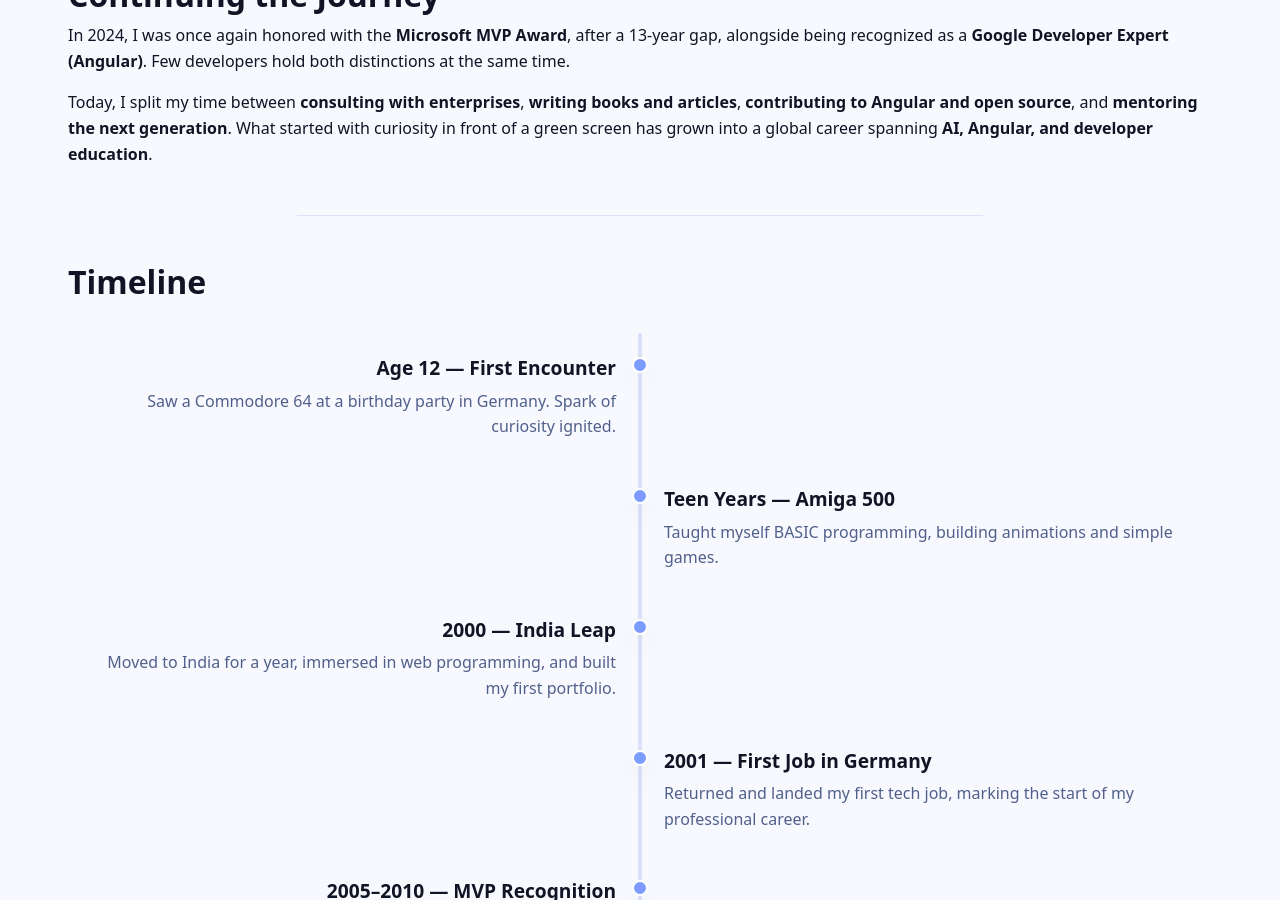
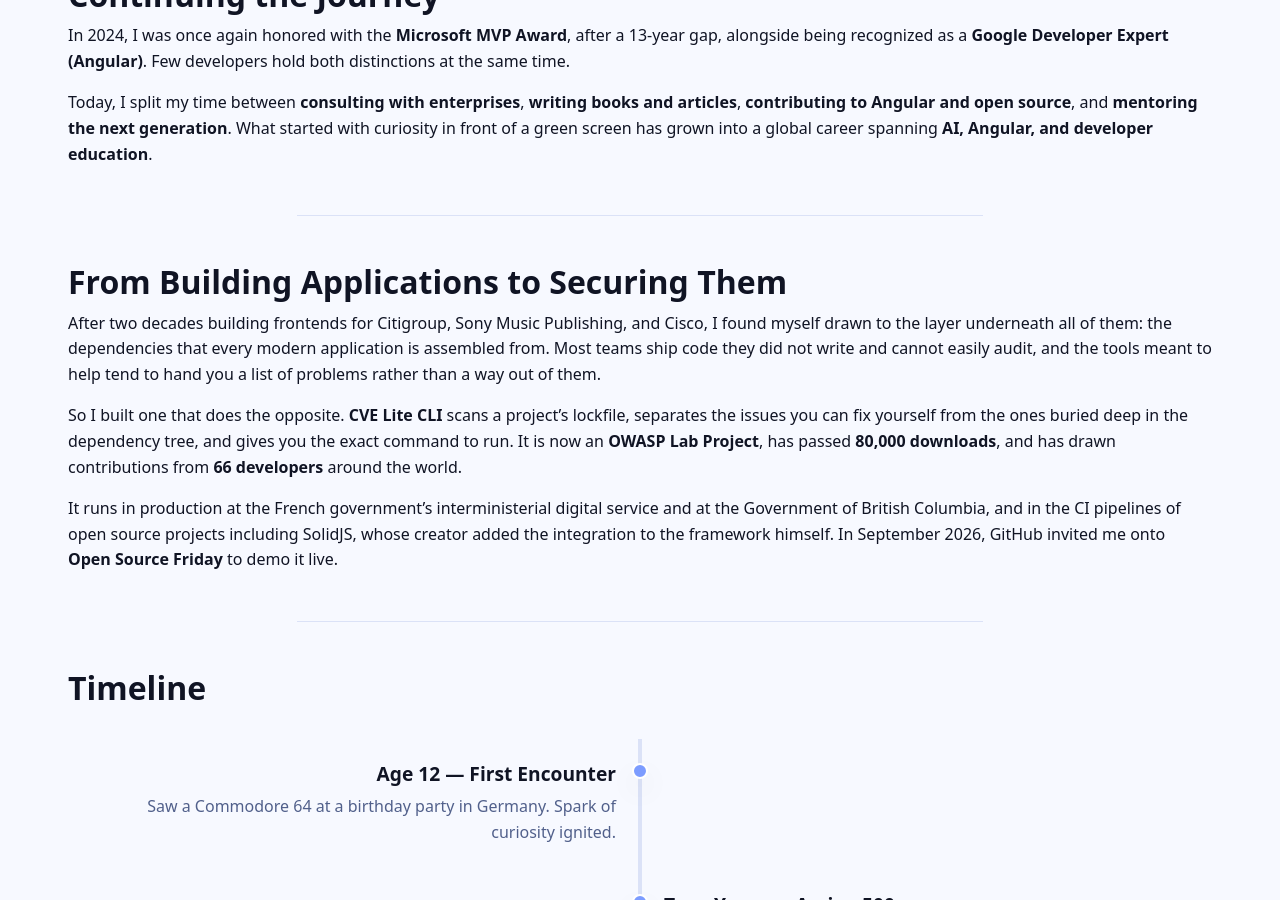
Before and after one commit to sonukapoor/sonukapoor-site.com, a Jekyll site: the page built from about.md, in a window 1280 px wide and 900 px high, scrolled down 1033 px. Built offline with Jekyll 4.4.1, drawn with Linux system fonts in a browser that asks for light colours; some of the changed text lies outside the part shown.

Commit message:
feat(about): add the security chapter and bring the timeline to 2026
The page told the story up to the 2024 awards and stopped, so the most
recent work was missing entirely: no OWASP, no CVE Lite CLI, no Open
Source Friday. A narrative that ends two years ago reads as one that
ended.

Adds a section framing the security work as the continuation of the
career rather than a side project, plus timeline entries for the OWASP
Lab graduation and the GitHub appearance. Schema gains the project in
the Person description, two security topics under knowsAbout, and three
keywords.

```diff
--- a/about.md
+++ b/about.md
@@ -18,6 +18,9 @@
   - Speaker
   - Author
   - Open Source
+  - OWASP
+  - CVE Lite CLI
+  - Software Supply Chain Security
 schema:
   "@context": "https://schema.org"
   "@graph":
@@ -56,7 +59,7 @@
       url: "https://sonukapoor.com/"
       image: "https://sonukapoor.com/images/og/home.jpg"
       jobTitle: "Senior Software Engineer; Angular Consultant; Author"
-      description: "Google Developer Expert (Angular), 7× Microsoft MVP, author, and enterprise modernization leader; invited Angular Collaborator and co-author of Angular Typed Forms."
+      description: "Google Developer Expert (Angular), 7× Microsoft MVP, author, and enterprise modernization leader; invited Angular Collaborator and co-author of Angular Typed Forms; creator of the OWASP CVE Lite CLI project."
       sameAs:
         - "https://www.linkedin.com/in/sonu-kapoor/"
         - "https://x.com/SonuKapoor1978"
@@ -79,6 +82,8 @@
         - "Typed Forms"
         - "Performance optimization"
         - "AI-augmented frontend workflows"
+        - "Software supply chain security"
+        - "Dependency vulnerability scanning"
       mainEntityOfPage:
         "@type": "WebPage"
         "@id": "https://sonukapoor.com/about/"
@@ -117,6 +122,16 @@
 
 ---
 
+## From Building Applications to Securing Them
+
+After two decades building frontends for Citigroup, Sony Music Publishing, and Cisco, I found myself drawn to the layer underneath all of them: the dependencies that every modern application is assembled from. Most teams ship code they did not write and cannot easily audit, and the tools meant to help tend to hand you a list of problems rather than a way out of them.
+
+So I built one that does the opposite. **CVE Lite CLI** scans a project's lockfile, separates the issues you can fix yourself from the ones buried deep in the dependency tree, and gives you the exact command to run. It is now an **OWASP Lab Project**, has passed **80,000 downloads**, and has drawn contributions from **66 developers** around the world.
+
+It runs in production at the French government's interministerial digital service and at the Government of British Columbia, and in the CI pipelines of open source projects including SolidJS, whose creator added the integration to the framework himself. In September 2026, GitHub invited me onto **Open Source Friday** to demo it live.
+
+---
+
 ## Timeline
 
 <ul class="timeline">
@@ -152,6 +167,14 @@
     <h3>2024–2026 — Dual Recognition</h3>
     <p>Re-awarded Microsoft MVP and named Google Developer Expert in Angular.</p>
   </li>
+  <li class="timeline-item left">
+    <h3>2026 - OWASP Lab Project</h3>
+    <p>CVE Lite CLI, the dependency scanner I created, graduated to OWASP Lab Project status and was adopted in production by the French government's digital service and the Government of British Columbia.</p>
+  </li>
+  <li class="timeline-item right">
+    <h3>2026 - GitHub Open Source Friday</h3>
+    <p>Invited by GitHub to present CVE Lite CLI live on their Open Source Friday program.</p>
+  </li>
 </ul>
 
 ---
```
